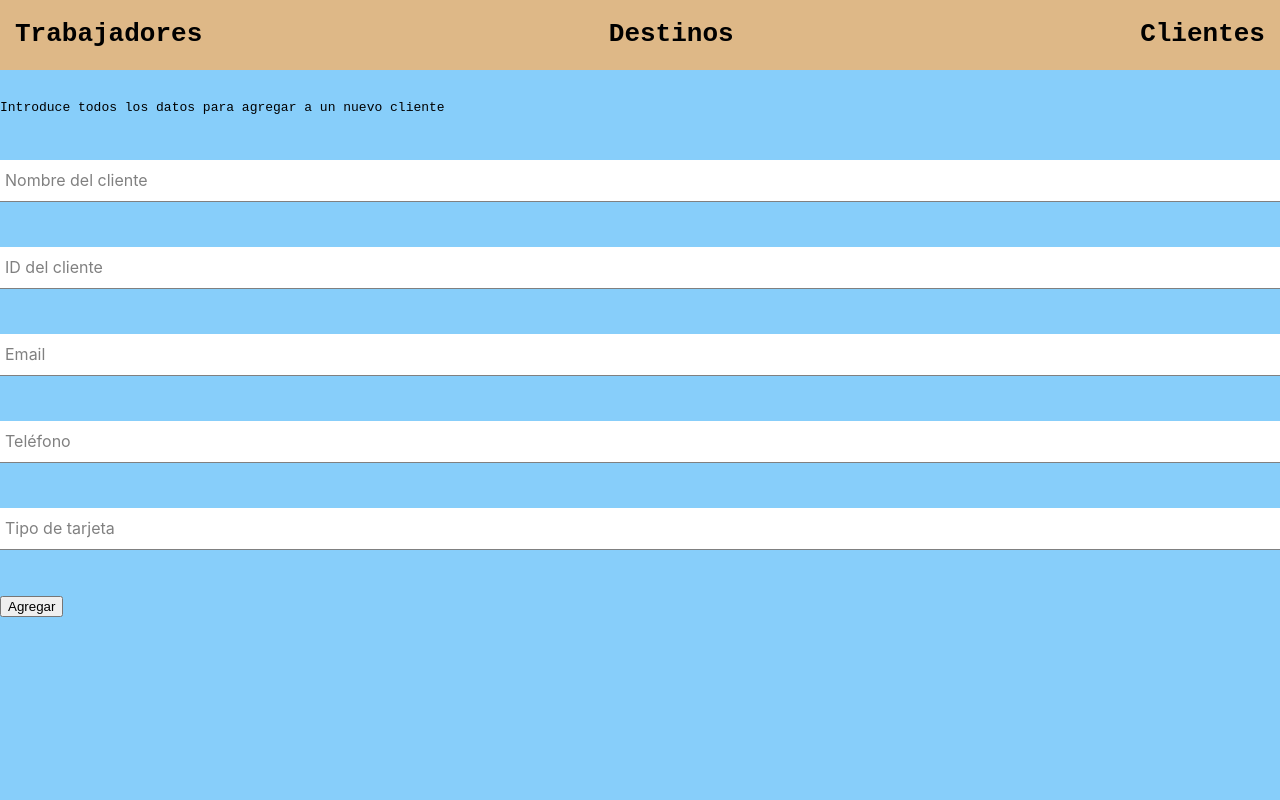
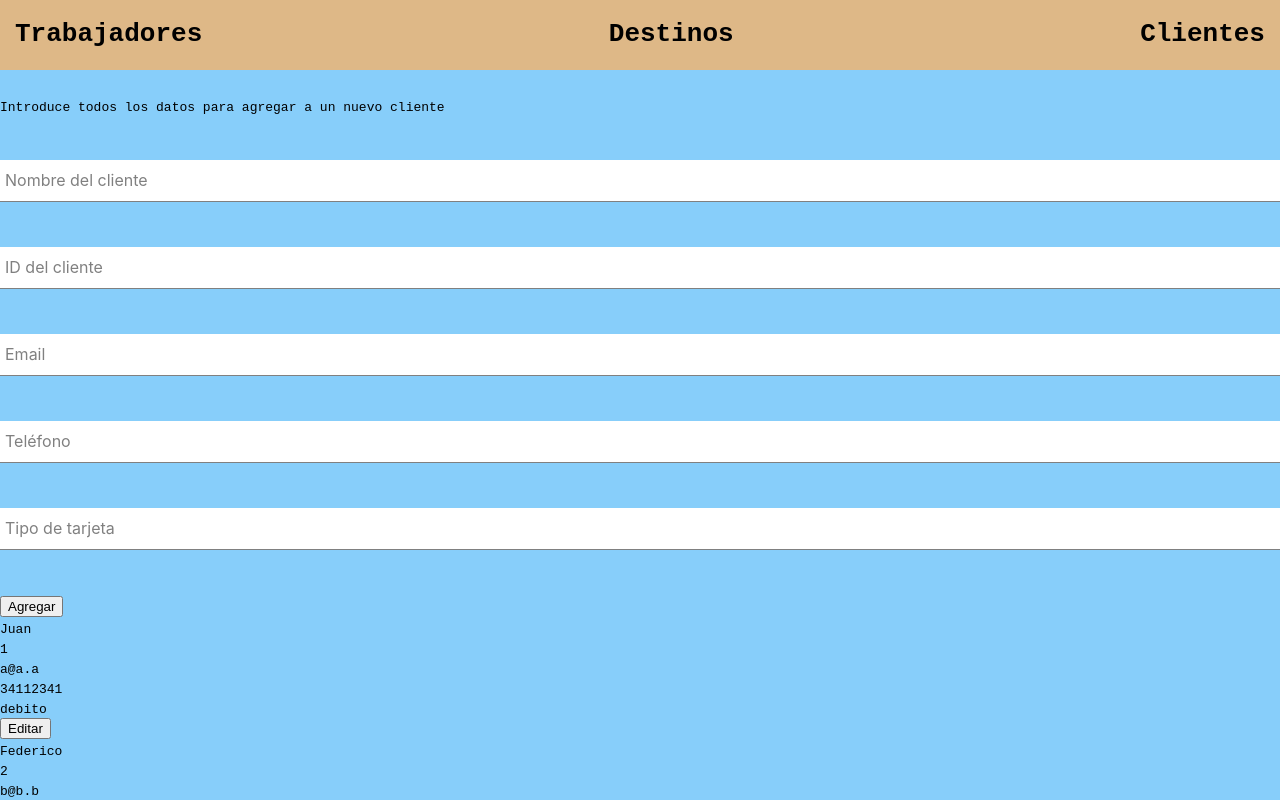
Before and after one commit to aortiz34/Agencia_de_viajes, a React (Create React App) app: page / in a window 1280 px wide. Shown: the top 800 px of the page. Built offline with nearby package versions, Linux system fonts and the light colour scheme.

Commit message:
Added the method to add a client on a list

```diff
--- /dev/null
+++ b/src/components/cliente-card/cliente-card.component.jsx
@@ -0,0 +1,22 @@
+import Button from "../button/button.component";
+
+const ClienteCard = ({cliente}) => {
+
+    const {nombreDelCliente, id, email, telefono, tipoDeTarjeta} = cliente;
+
+    return(
+        <div className="cliente-card-container">
+            <samp>{nombreDelCliente}</samp><br/>
+            <samp>{id}</samp><br/>
+            <samp>{email}</samp><br/>
+            <samp>{telefono}</samp><br/>
+            <samp>{tipoDeTarjeta}</samp><br/>
+            <Button>
+                Editar
+            </Button>
+            <br/>
+        </div>
+    );
+}
+
+export default ClienteCard;
--- a/src/components/clientes-form/clientes-form.component.jsx
+++ b/src/components/clientes-form/clientes-form.component.jsx
@@ -15,7 +15,7 @@ const defaultFormFields = {
 const ClientesForm = () => {
     const [formFields, setFormFields] = useState(defaultFormFields);
     const { nombreDelCliente, id, email, telefono, tipoDeTarjeta} = formFields;
-    const { clienteAgregado, clientes } = useContext(ClientesContext);
+    const { clienteAgregado } = useContext(ClientesContext);
 
     const resetFormFields = () => {
         setFormFields(defaultFormFields);
@@ -33,11 +33,10 @@ const ClientesForm = () => {
         );
     }
 
-    const agregarCliente = () => {
-            console.log(createObject(nombreDelCliente,id,email,telefono,tipoDeTarjeta));
-            clienteAgregado(createObject(nombreDelCliente,id,email,telefono,tipoDeTarjeta));
-            console.log(clientes);
-            resetFormFields();
+    const agregarCliente = (event) => {
+        event.preventDefault();
+        clienteAgregado(createObject(nombreDelCliente,id,email,telefono,tipoDeTarjeta));
+        resetFormFields();
     }
 
     const handleChange = (event) => {
--- a/src/contexts/clientes.context.jsx
+++ b/src/contexts/clientes.context.jsx
@@ -3,7 +3,8 @@ import { createContext, useState } from "react";
 const agregarCliente = (clientes, clienteToAdd) => {
     const existeCliente = clientes.find((cliente) => cliente.id === clienteToAdd.id);
     if (existeCliente){
-        return 'Este cliente ya ha sido registrado';
+        console.log('Este cliente ya ha sido registrado')
+        return [...clientes];
     }
     return [ ...clientes,
         {
@@ -16,9 +17,22 @@ const agregarCliente = (clientes, clienteToAdd) => {
     ]
 }
 
+const editarCliente = (clientes, clienteToEdit) => {
+    return clientes.map((cliente) => cliente.id === clienteToEdit.id ?
+    {...cliente,
+        nombreDelCliente:clienteToEdit.nombreDelCliente,
+        id:clienteToEdit.id,
+        email:clienteToEdit.email,
+        telefono:clienteToEdit.telefono,
+        tipoDeTarjeta:clienteToEdit.tipoDeTarjeta
+    } : cliente
+    )
+}
+
 export const ClientesContext = createContext({
     clientes: [],
-    clienteAgregado: () => {}
+    clienteAgregado: () => {},
+    clienteEditado: () => {}
 });
 
 export const ClientesProvider = ({children}) => {
@@ -59,7 +73,11 @@ export const ClientesProvider = ({children}) => {
         setClientes(agregarCliente(clientes, clienteToAdd));
     };
 
-    const value = {clientes, clienteAgregado};
+    const clienteEditado = (clienteToEdit) => {
+        setClientes(editarCliente(clientes,clienteToEdit));
+    };
+
+    const value = {clientes, clienteAgregado, clienteEditado};
 
     return <ClientesContext.Provider value={value}>{children}</ClientesContext.Provider>
 }
--- a/src/routes/clientes/clientes.component.jsx
+++ b/src/routes/clientes/clientes.component.jsx
@@ -1,9 +1,21 @@
+import { useContext } from "react";
+import { ClientesContext } from "../../contexts/clientes.context";
+
 import ClientesForm from "../../components/clientes-form/clientes-form.component";
+import ClienteCard from "../../components/cliente-card/cliente-card.component";
 
 const Clientes = () => {
+
+    const {clientes} = useContext(ClientesContext);
+
     return(
         <div>
             <ClientesForm/>
+             <div className="clientes-catalogue-container">
+            {clientes.map((cliente) => (
+                <ClienteCard key={cliente.id} cliente={cliente}/>
+            ))}
+        </div>
         </div>
     );
 };
```
